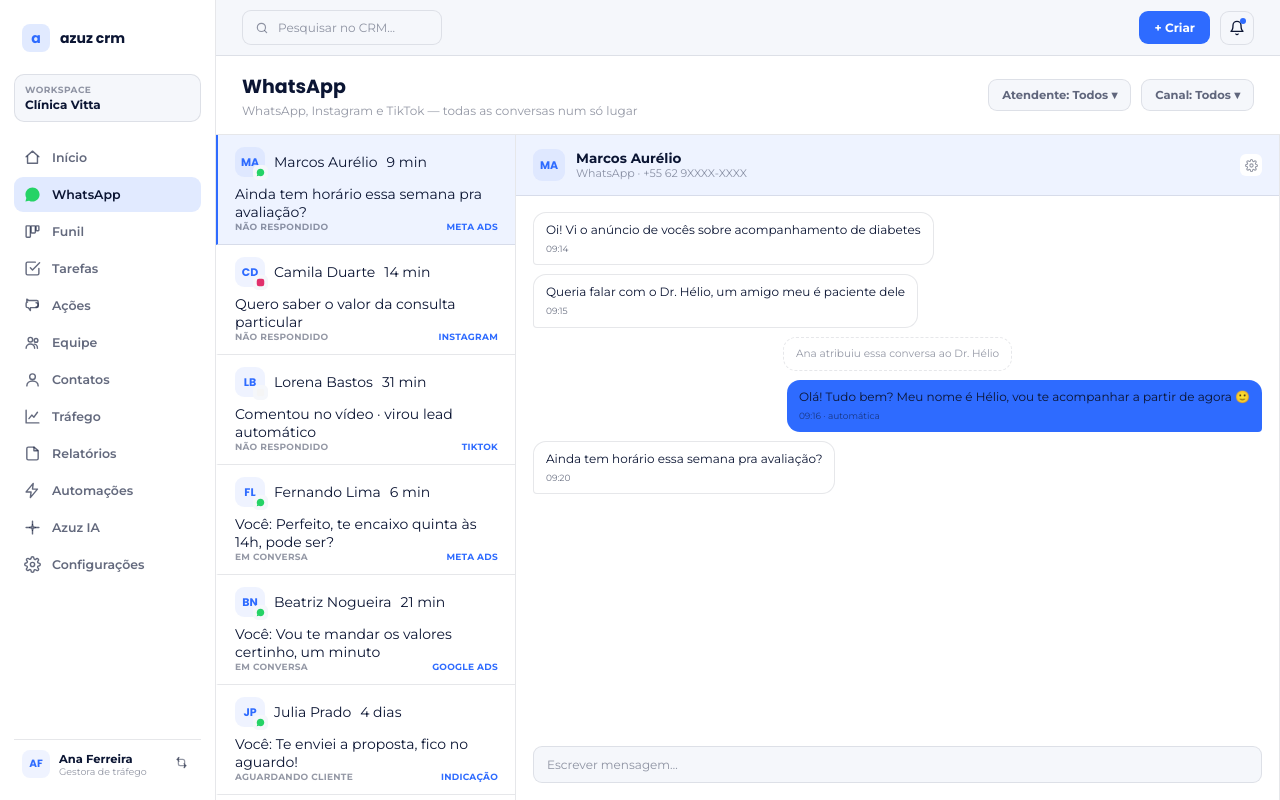
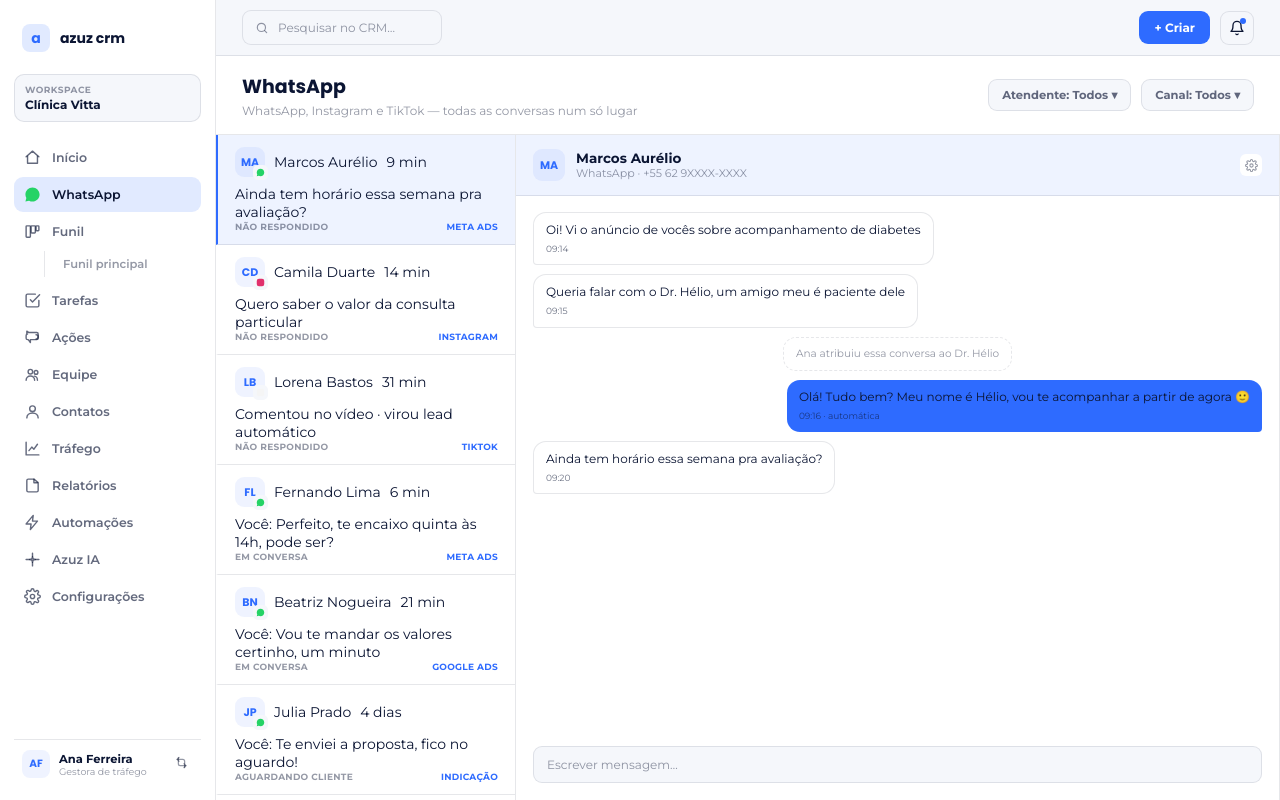
Before and after one commit to thaynaraaraujosc/CRM-AZUZ, a Next.js app: page /conversas in a window 1280 px wide. Built offline with nearby package versions, Linux system fonts and the light colour scheme.

Commit message:
Lista os funis no menu lateral, abaixo de Funil, com troca de funil ativo direto pelo menu

```diff
--- a/src/app/globals.css
+++ b/src/app/globals.css
@@ -191,6 +191,38 @@ table {
 }
 
 .nav-item.active svg {
+  color: var(--blue);
+}
+
+.nav-sublist {
+  display: flex;
+  flex-direction: column;
+  gap: 1px;
+  margin: 2px 0 4px 30px;
+  border-left: 1px solid var(--line);
+  padding-left: 10px;
+}
+
+.nav-subitem {
+  display: block;
+  padding: 6px 8px;
+  border-radius: 7px;
+  color: var(--text-faint);
+  font-size: 11.5px;
+  font-weight: 600;
+  transition: background 0.15s ease, color 0.15s ease;
+  overflow: hidden;
+  text-overflow: ellipsis;
+  white-space: nowrap;
+}
+
+.nav-subitem:hover {
+  background: var(--blue-soft-2);
+  color: var(--ink);
+}
+
+.nav-subitem.active {
+  background: var(--blue-soft);
   color: var(--blue);
 }
 
--- a/src/components/sidebar.tsx
+++ b/src/components/sidebar.tsx
@@ -12,6 +12,7 @@ import {
 } from "react";
 
 import { currentUser, equipe, workspace } from "@/lib/data";
+import { useFunis } from "@/lib/funis-context";
 import {
   IconAcoes,
   IconAutomacoes,
@@ -52,6 +53,7 @@ export const navEntries: NavEntry[] = [
 
 export function Sidebar() {
   const pathname = usePathname();
+  const { funis, funilAtivoId, setFunilAtivoId } = useFunis();
   const [contaAberta, setContaAberta] = useState(false);
   const [workspaceAberto, setWorkspaceAberto] = useState(false);
   const [nomeEmpresa, setNomeEmpresa] = useState(workspace.name);
@@ -166,8 +168,8 @@ export function Sidebar() {
         {navEntries.map(({ href, label, Icon }) => {
           const active = pathname === href || pathname.startsWith(`${href}/`);
           return (
+            <div key={href}>
               <Link
-              key={href}
                 href={href}
                 className={`nav-item${active ? " active" : ""}`}
                 aria-current={active ? "page" : undefined}
@@ -175,6 +177,24 @@ export function Sidebar() {
                 <Icon />
                 {label}
               </Link>
+              {href === "/funil" ? (
+                <div className="nav-sublist">
+                  {funis.map((f) => {
+                    const subAtivo = active && f.id === funilAtivoId;
+                    return (
+                      <Link
+                        key={f.id}
+                        href="/funil"
+                        className={`nav-subitem${subAtivo ? " active" : ""}`}
+                        onClick={() => setFunilAtivoId(f.id)}
+                      >
+                        {f.nome}
+                      </Link>
+                    );
+                  })}
+                </div>
+              ) : null}
+            </div>
           );
         })}
       </nav>
```
Lines whose indentation alone changed are shown as unchanged.
